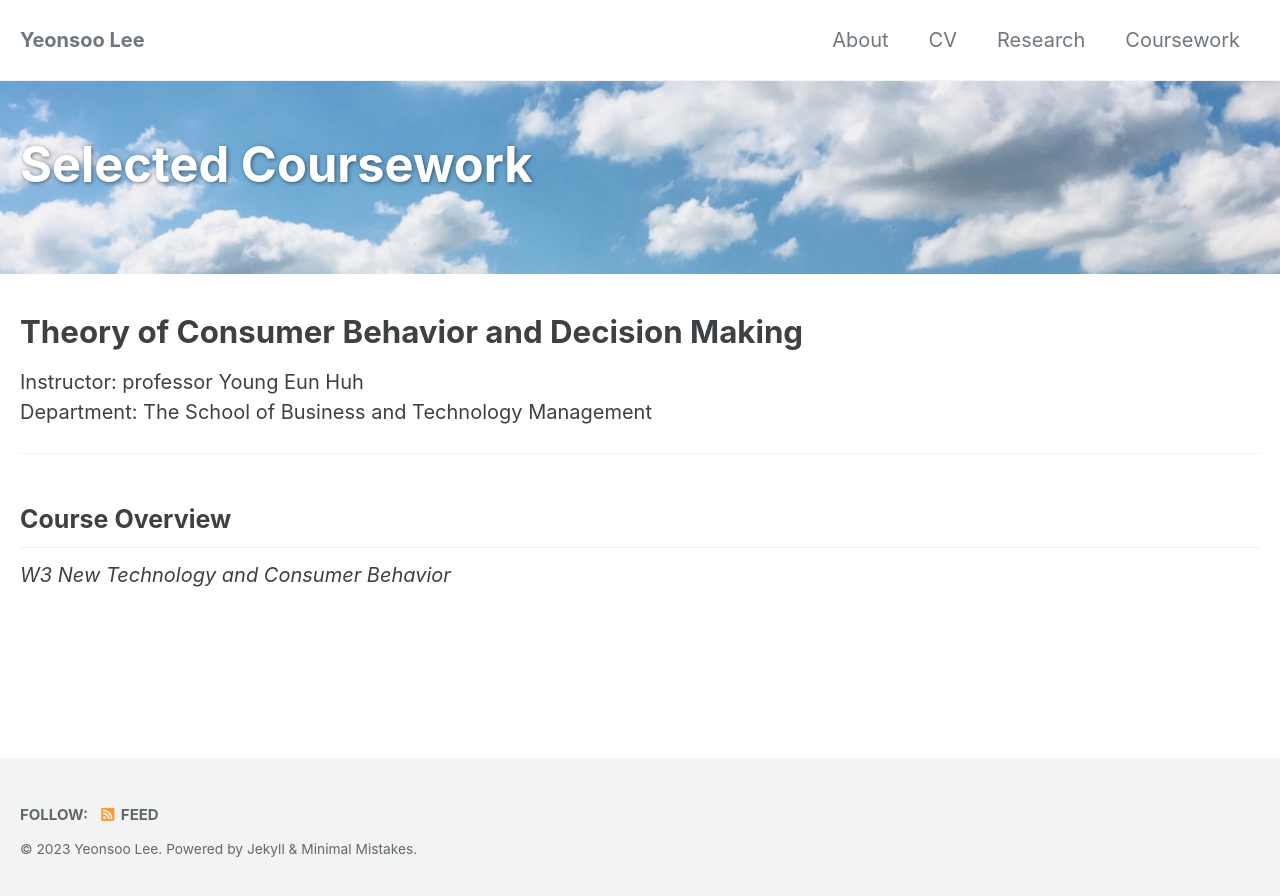
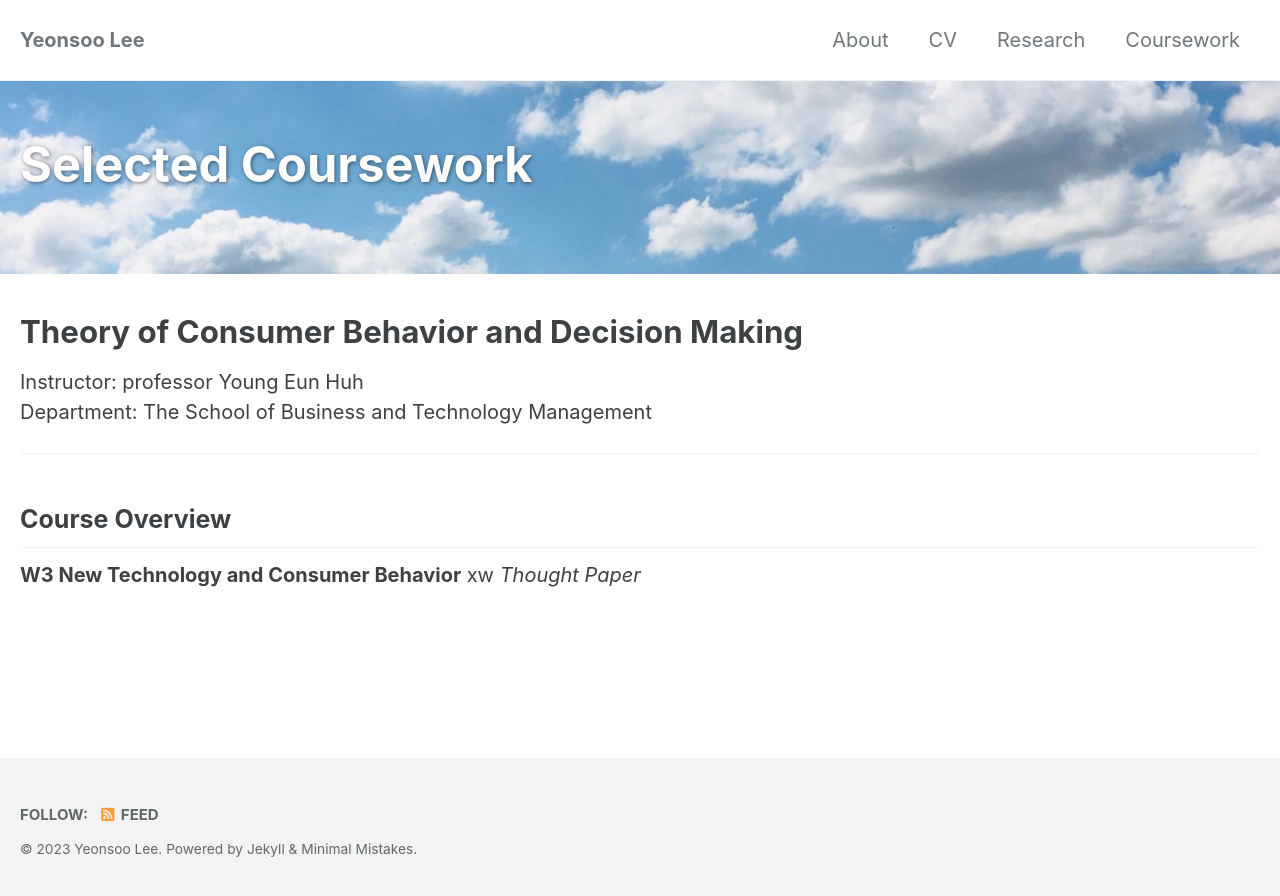
Before and after one commit to soo-13/soo-13.github.io, a Jekyll site: the page built from _pages/cw2.md, in a window 1280 px wide. Shown: the top 896 px of the page. Built offline with Jekyll 4.4.1, drawn with Linux system fonts in a browser that asks for light colours; cached includes are drawn as plain includes.

Commit message:
in progress

```diff
--- a/_pages/cw2.md
+++ b/_pages/cw2.md
@@ -14,4 +14,6 @@ Department: The School of Business and Technology Management
 
 ---
 ## Course Overview
-*W3 New Technology and Consumer Behavior*
+**W3 New Technology and Consumer Behavior**
+xw
+*Thought Paper*<br>
```
Also changed, not shown: other parts of _pages/cw2.md (+1 -1 lines), _pages/coursework.md (+2 -1 lines), 1 other file.
